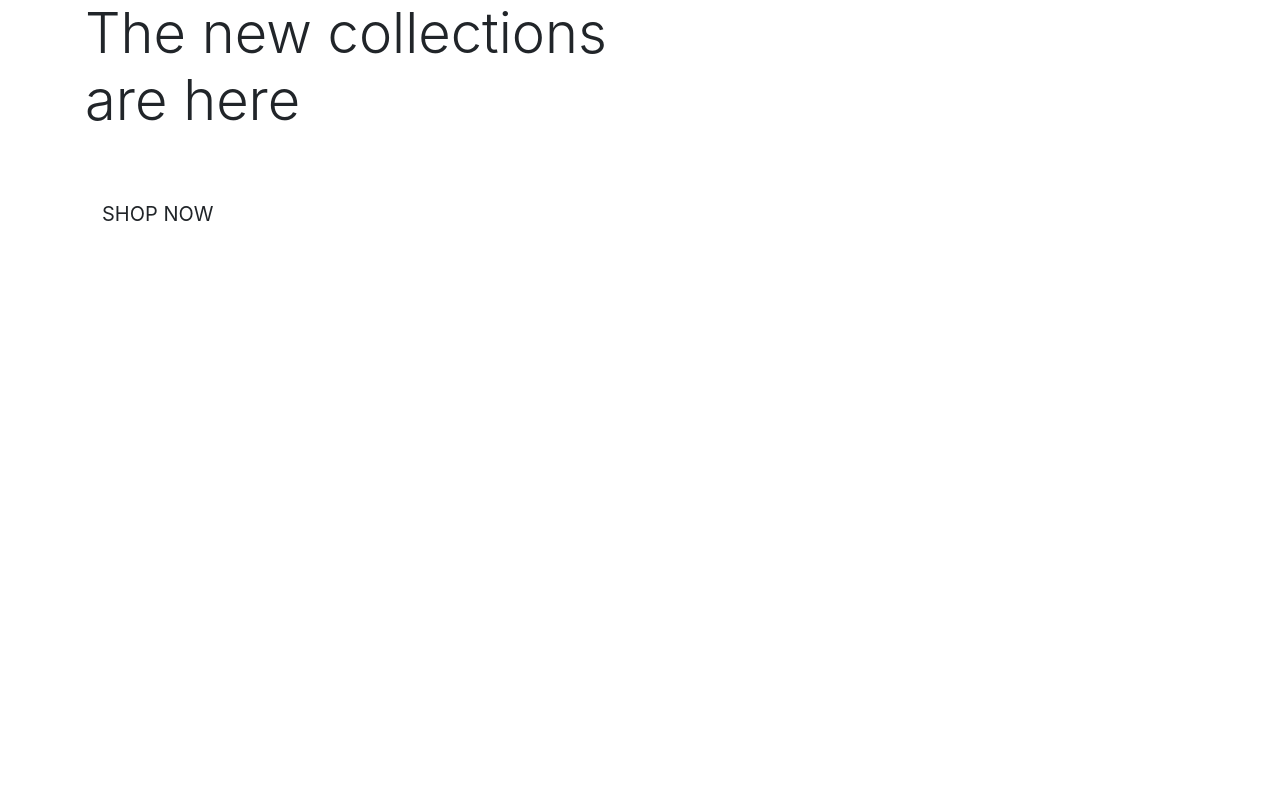
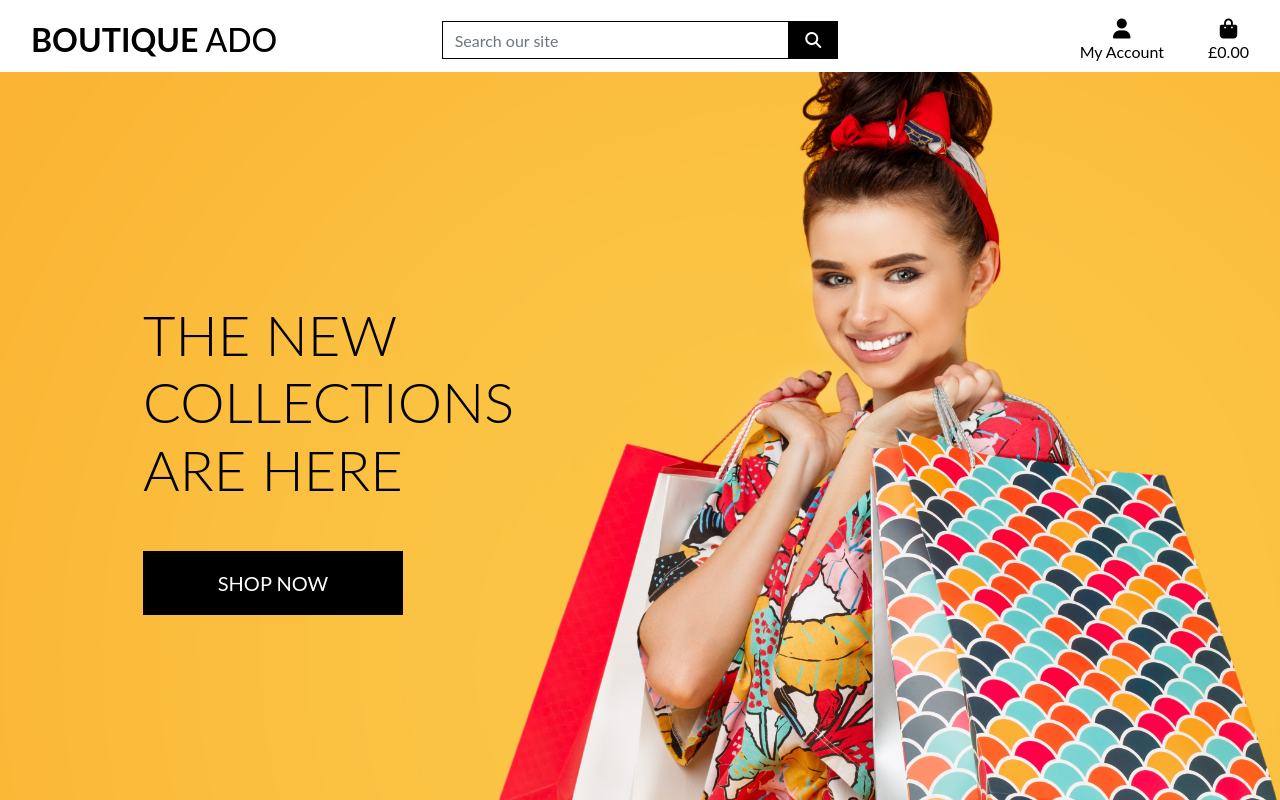
Before and after one commit to Leah9/ci_boutique, a Django app: page / in a window 1280 px wide. Run offline with Django 3.2, Linux system fonts and the light colour scheme; some libraries are stand-ins or nearby versions.

Commit message:
Linked FA and created css

```diff
--- a/ci_boutique/settings.py
+++ b/ci_boutique/settings.py
@@ -146,6 +146,10 @@
 # https://docs.djangoproject.com/en/3.2/howto/static-files/
 
 STATIC_URL = '/static/'
+STATICFILES_DIRS = (os.path.join(BASE_DIR, 'static'),)
+
+MEDIA_URL = '/media/'
+MEDIA_ROOT = os.path.join(BASE_DIR, 'media')
 
 # Default primary key field type
 # https://docs.djangoproject.com/en/3.2/ref/settings/#default-auto-field
--- a/ci_boutique/urls.py
+++ b/ci_boutique/urls.py
@@ -15,9 +15,11 @@
 """
 from django.contrib import admin
 from django.urls import path, include
+from django.conf import settings
+from django.conf.urls.static import static
 
 urlpatterns = [
     path('admin/', admin.site.urls),
     path('accounts/', include('allauth.urls')),
     path('', include('home.urls')),
-]
+] + static(settings.MEDIA_URL, document_root=settings.MEDIA_ROOT)
--- /dev/null
+++ b/static/css/base.css
@@ -0,0 +1,81 @@
+html {
+    height: 100%;
+}
+
+body {
+    background: url('/media/homepage_background_cropped.jpg') no-repeat center center fixed;
+    background-size: cover;
+    height: calc(100vh - 164px);
+    color: #555;
+    font-family: 'Lato';
+}
+
+/* from Bulma */
+.icon {
+    align-items: center;
+    display: inline-flex;
+    justify-content: center;
+    height: 1.5rem;
+    width: 1.5rem;
+}
+
+.logo-font {
+    text-transform: uppercase;
+}
+
+.main-logo-link {
+    width: fit-content;
+}
+
+.shop-now-button {
+    background: black;
+    color: white;
+    min-width: 260px;
+}
+
+.btn-black {
+    background: black;
+    color: white;
+}
+
+.shop-now-button:hover,
+.shop-now-button:active,
+.shop-now-button:focus,
+.btn-black:hover,
+.btn-black:active,
+.btn-black:focus {
+    background: #222;
+    color: white;
+}
+
+.text-black {
+    color: #000 !important;
+}
+
+.border-black {
+    border: 1px solid black !important;
+}
+
+/* -------------------------------- Media Queries */
+
+/* Slightly larger container on xl screens */
+@media (min-width: 1200px) {
+  .container {
+    max-width: 80%;
+  }
+}
+
+/* fixed top navbar only on medium and up */
+@media (min-width: 992px) {
+    .fixed-top-desktop-only {
+        position: fixed;
+        top: 0;
+        right: 0;
+        left: 0;
+        z-index: 1030;
+    }
+
+    .header-container {
+        padding-top: 164px;
+    }
+}
--- a/templates/base.html
+++ b/templates/base.html
@@ -15,15 +15,18 @@
 
     {% block corecss %}
         <link rel="stylesheet" href="https://stackpath.bootstrapcdn.com/bootstrap/4.4.1/css/bootstrap.min.css" integrity="sha384-Vkoo8x4CGsO3+Hhxv8T/Q5PaXtkKtu6ug5TOeNV6gBiFeWPGFN9MuhOf23Q9Ifjh" crossorigin="anonymous">
+        <link href="https://fonts.googleapis.com/css2?family=Exo:wght@100;200;300;400&family=Roboto:wght@100;300;400;500;700&display=swap" rel="stylesheet">
+        <link rel="stylesheet" href="{% static 'css/base.css' %}">
     {% endblock %}
 
     {% block extra_css %}
     {% endblock %}
 
     {% block corejs %}
-        <script src="https://cdn.jsdelivr.net/npm/jquery@3.5.1/dist/jquery.min.js" integrity="sha256-9/aliU8dGd2tb6OSsuzixeV4y/faTqgFtohetphbbj0=" crossorigin="anonymous"></script>
+        <script src="https://code.jquery.com/jquery-3.4.1.slim.min.js" integrity="sha384-J6qa4849blE2+poT4WnyKhv5vZF5SrPo0iEjwBvKU7imGFAV0wwj1yYfoRSJoZ+n" crossorigin="anonymous"></script>
         <script src="https://cdn.jsdelivr.net/npm/popper.js@1.16.0/dist/umd/popper.min.js" integrity="sha384-Q6E9RHvbIyZFJoft+2mJbHaEWldlvI9IOYy5n3zV9zzTtmI3UksdQRVvoxMfooAo" crossorigin="anonymous"></script>
         <script src="https://stackpath.bootstrapcdn.com/bootstrap/4.4.1/js/bootstrap.min.js" integrity="sha384-wfSDF2E50Y2D1uUdj0O3uMBJnjuUD4Ih7YwaYd1iqfktj0Uod8GCExl3Og8ifwB6" crossorigin="anonymous"></script>
+        <script src="https://kit.fontawesome.com/0067dce3fb.js" crossorigin="anonymous"></script>
     {% endblock %}
 
     {% block extra_js %}
@@ -32,7 +35,67 @@
     <title>Boutique Ado {% block extra_title %}{% endblock %}</title>
   </head>
   <body>
-    <header class="container-fluid fixed-top"></header>
+    <header class="container-fluid fixed-top">
+        <div id="topnav" class="row bg-white pt-lg-2 d-none d-lg-flex">
+            <div class="col-12 col-lg-4 my-auto py-1 py-lg-0 text-center text-lg-left">
+                <a href="{% url 'home' %}" class="nav-link main-logo-link">
+                    <h2 class="logo-font text-black my-0"><strong>Boutique</strong> Ado</h2>
+                </a>
+            </div>
+            <div class="col-12 col-lg-4 my-auto py-1 py-lg-0">
+                <form method="GET" action="">
+                    <div class="input-group w-100">
+                        <input class="form-control border border-black rounded-0" type="text" name="q" placeholder="Search our site">
+                        <div class="input-group-append">
+                            <button class="form-control btn btn-black border border-black rounded-0" type="submit">
+                                <span class="icon">
+                                    <i class="fas fa-search"></i>
+                                </span>
+                            </button>
+                        </div>
+                    </div>
+                </form>
+            </div>
+            <div class="col-12 col-lg-4 my-auto py-1 py-lg-0">
+                <ul class="list-inline list-unstyled text-center text-lg-right my-0">
+                    <li class="list-inline-item dropdown">
+                        <a class="text-black nav-link" href="#" id="user-options" data-toggle="dropdown" aria-haspopup="true" aria-expanded="false">
+                            <div class="text-center">
+                                <div><i class="fas fa-user fa-lg"></i></div>
+                                <p class="my-0">My Account</p>
+                            </div>
+                        </a>
+                        <div class="dropdown-menu border-0" aria-labelledby="user-options">
+                            {% if request.user.is_authenticated %}
+                                {% if request.user.is_superuser %}
+                                    <a href="" class="dropdown-item">Product Management</a>
+                                {% endif %}
+                                <a href="" class="dropdown-item">My Profile</a>
+                                <a href="{% url 'account_logout' %}" class="dropdown-item">Logout</a>
+                            {% else %}
+                                <a href="{% url 'account_signup' %}" class="dropdown-item">Register</a>
+                                <a href="{% url 'account_login' %}" class="dropdown-item">Login</a>
+                            {% endif %}
+                        </div>
+                    </li>
+                    <li class="list-inline-item">
+                        <a class="{% if grand_total %}text-info font-weight-bold{% else %}text-black{% endif %} nav-link" href="">
+                            <div class="text-center">
+                                <div><i class="fas fa-shopping-bag fa-lg"></i></div>
+                                <p class="my-0">
+                                    {% if grand_total %}
+                                        £{{ grand_total|floatformat:2 }}
+                                    {% else %}
+                                        £0.00
+                                    {% endif %}
+                                </p>
+                            </div>
+                        </a>
+                    </li>
+                </ul>
+            </div>
+        </div>
+    </header>
 
     {% if messages %}
         <div class="message-container"></div>
@@ -47,5 +110,6 @@
     {% block postloadjs %}
     {% endblock %}
 
+
   </body>
 </html>
```
Also changed, not shown: README.md, media/homepage_background_cropped.jpg (added).
